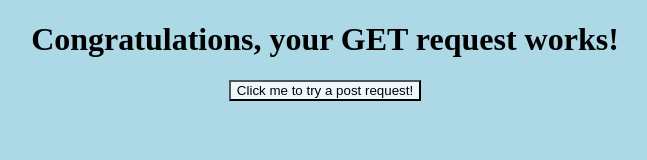
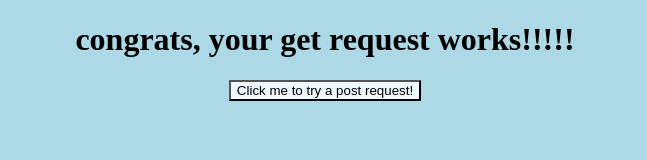
Before and after one commit to bobburgurs/js3, a website: page index.html in a window 1280 px wide. Shown: the whole page, without its empty margins (315-962 px from the left). Drawn offline with Linux system fonts and the light colour scheme.

Commit message:
Update index.html

```diff
--- a/index.html
+++ b/index.html
@@ -7,7 +7,7 @@
 </head>
 <body>
   <h1>
-    Congratulations, your GET request works!
+    congrats, your get request works!!!!!
   </h1>
   <form method="post" action="/">
     <input type="submit" name="submit" value="Click me to try a post request!">
```
